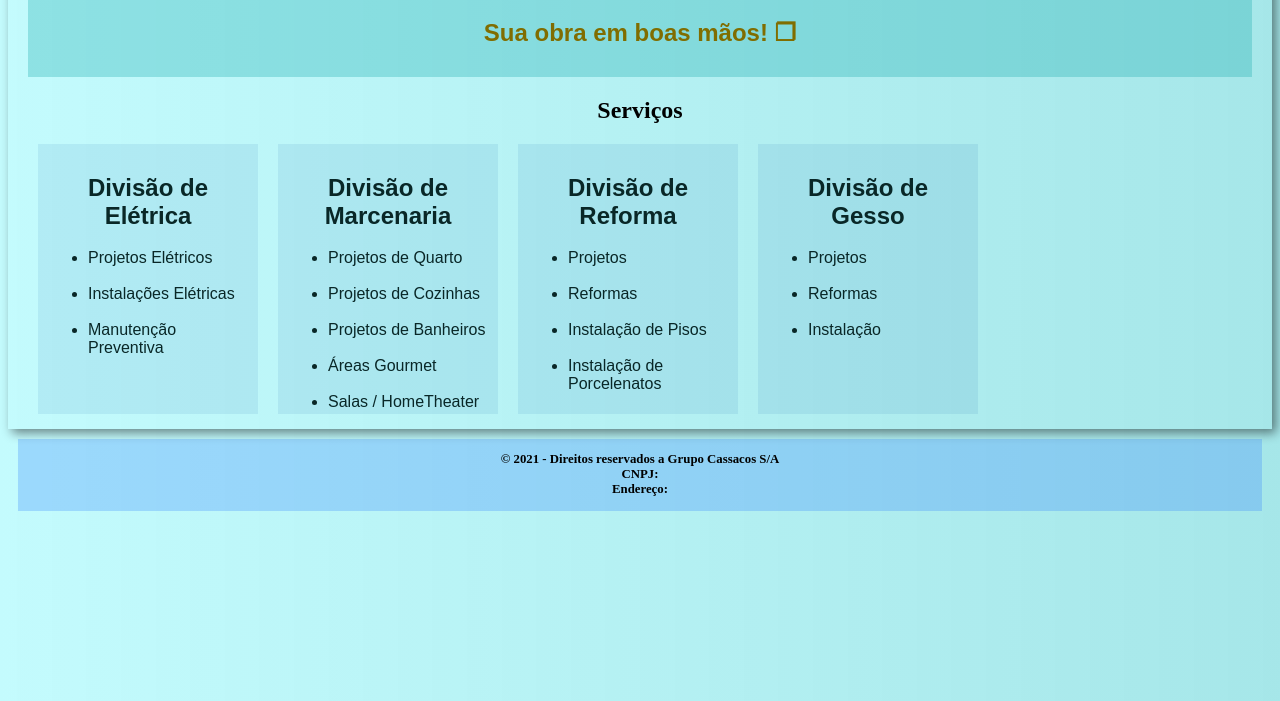
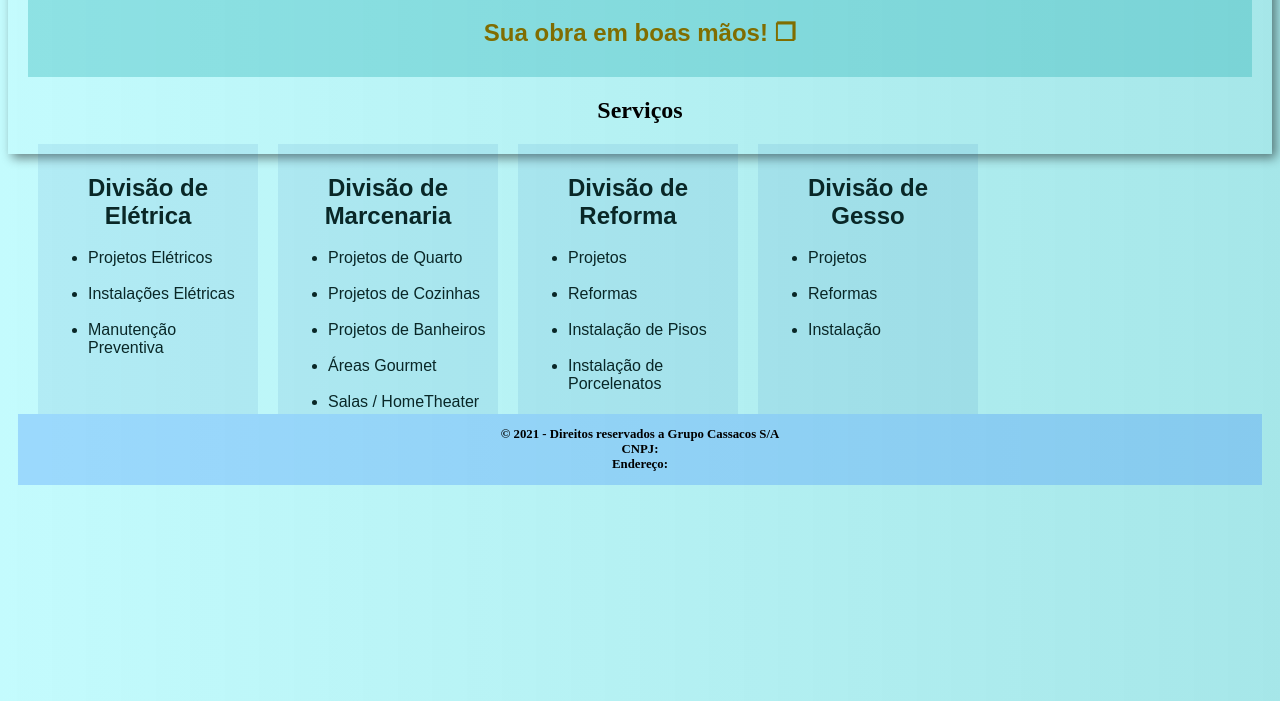
Before and after one commit to v2sousa/grupo-obra-certa, a plain HTML site: page index.html in a window 1280 px wide. Shown: the part 99-800 px from the top of the page. Drawn offline with Linux system fonts and the light colour scheme.

Commit message:
Atualizaçao
Css

```diff
--- a/style.css
+++ b/style.css
@@ -4,8 +4,6 @@ body{
     }
 
 main{
-    max-width: 800;
-    height: 500px;
     padding: 10px;
     box-shadow: 4px 4px 10px rgba(0, 0, 0, 0.473);
 }
```
